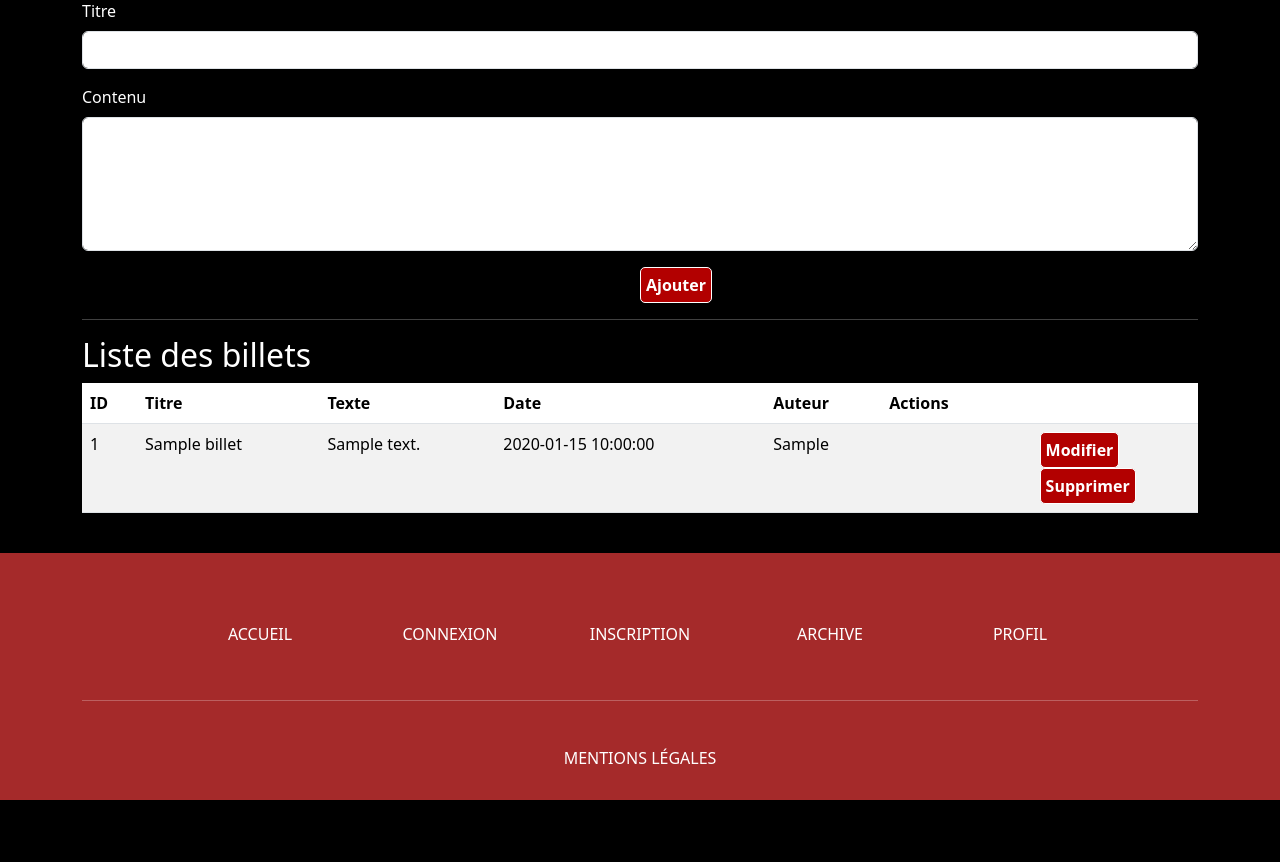
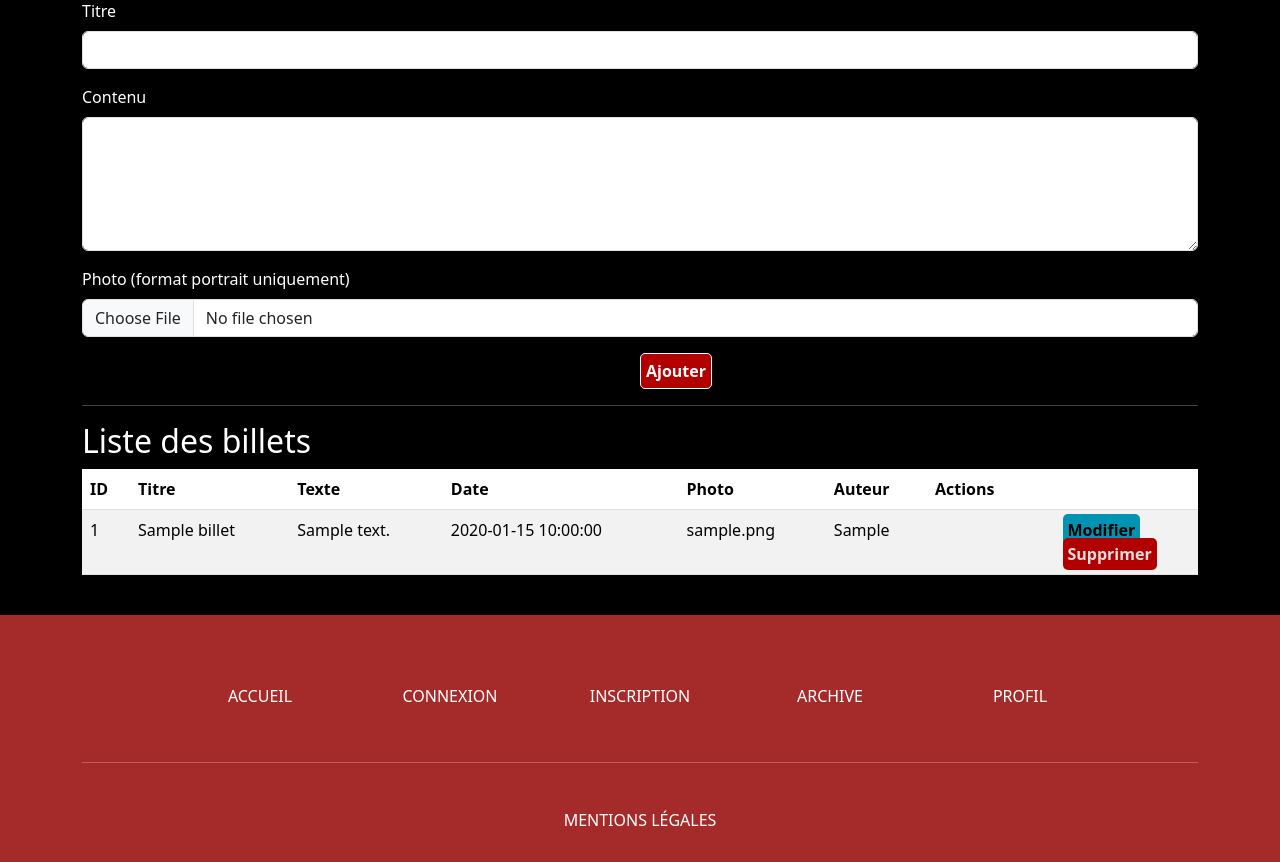
Before and after one commit to Andie4/Blog, a PHP site: page /Blog/gestion_billet.php in a window 1280 px wide. Shown: the part 207-1069 px from the top of the page. Before the commit the page ends 1007 px from the top, so only its background shows below. Run offline with PHP 8.4, Linux system fonts and the light colour scheme; tables that the repository leaves empty or names only in its code hold one stand-in row (values such as "Sample post").

Commit message:
correction de détails en html

```diff
--- a/gestion_billet.php
+++ b/gestion_billet.php
@@ -52,6 +52,8 @@ if (isset($_POST['action']) && $_POST['action'] === 'ajouter') {
     try {
         $titre = $_POST['titre'];
         $texte = $_POST['texte'];
+        $photo = $_POST['photo'];
+
 
         // limite du texte
         if (strlen($texte) > 255) {
@@ -60,8 +62,8 @@ if (isset($_POST['action']) && $_POST['action'] === 'ajouter') {
         }
 
         // AJOUT du billet dans la BDD
-        $requete = $db->prepare("INSERT INTO billet (titre, texte, date, auteur) VALUES (:titre, :texte, NOW(), :auteur)");
-        $requete->execute([':titre' => $titre, ':texte' => $texte, ':auteur' => 4
+        $requete = $db->prepare("INSERT INTO billet (titre, texte, photo, date, auteur) VALUES (:titre, :texte, :photo, NOW(), :auteur)");
+        $requete->execute([':titre' => $titre, ':texte' => $texte, ':photo' => $photo, ':auteur' => 4
         ]);
 
         header("Location: gestion_billet.php");
@@ -82,6 +84,7 @@ $billets = $db->query("SELECT * FROM billet")->fetchAll(PDO::FETCH_ASSOC);
     <meta name="viewport" content="width=device-width, initial-scale=1.0">
     <title>Gestion des Billets</title>
     <link href="https://cdn.jsdelivr.net/npm/bootstrap@5.3.3/dist/css/bootstrap.min.css" rel="stylesheet">
+    <link rel="stylesheet" href="style.css">
 </head>
 <body>
 <nav class="navbar navbar-expand-lg ">
@@ -128,6 +131,10 @@ $billets = $db->query("SELECT * FROM billet")->fetchAll(PDO::FETCH_ASSOC);
             <label for="texte" class="form-label">Contenu</label>
             <textarea name="texte" id="texte" class="form-control" rows="5" maxlength="255" required></textarea>
         </div>
+        <div class="mb-3">
+            <label class="form-label">Photo (format portrait uniquement)</label>
+            <input type="file" name="photo" id="photo" class="form-control">
+        </div>
         <button type="submit" class="btn btn-primary">Ajouter</button>
     </form>
 
@@ -142,6 +149,7 @@ $billets = $db->query("SELECT * FROM billet")->fetchAll(PDO::FETCH_ASSOC);
                 <th>Titre</th>
                 <th>Texte</th>
                 <th>Date</th>
+                <th>Photo</th>
                 <th>Auteur</th>
                 <th>Actions</th>
             </tr>
@@ -154,12 +162,13 @@ $billets = $db->query("SELECT * FROM billet")->fetchAll(PDO::FETCH_ASSOC);
                 <td>{$billet['titre']}</td>
                 <td>{$billet['texte']}</td>
                 <td>{$billet['date']}</td>
+                <td>{$billet['photo']}</td>
                 <td>{$billet['auteur']}</td>
                 <td>
                     <!-- Lien de modification -->
-                    <a href='#' class='btn btn-warning' data-bs-toggle='modal' data-bs-target='#modifierModal{$billet['id_nom']}'>Modifier</a>
+                    <a href='#' class='btnActionModifier' data-bs-toggle='modal' data-bs-target='#modifierModal{$billet['id_nom']}'>Modifier</a>
                     <!-- Lien de suppression -->
-                    <a href='gestion_billet.php?action=supprimer&id={$billet['id_nom']}' class='btn btn-danger'>Supprimer</a>
+                    <a href='gestion_billet.php?action=supprimer&id={$billet['id_nom']}' class='btnActionSupprimer'>Supprimer</a>
                 </td>
             </tr>";
 
--- a/style.css
+++ b/style.css
@@ -51,7 +51,7 @@ nav{
     color: #ffffff;
 }
 
-
+/* ---------------------Boutons--------------------- */
 .btn{
     background-color: rgb(178, 0, 0);
     color: white;
@@ -72,6 +72,47 @@ nav{
     text-decoration: none;
     font-weight: bold;
 }
+
+.btnActionModifier{
+    background-color: rgb(0, 148, 178);
+    border-radius: 5px;
+    margin-left: 50%;
+    padding: 5px;
+    text-decoration: none;
+    font-weight: bold;
+    color: black;
+}
+
+.btnActionModifier:hover{
+    background-color: rgb(255, 255, 255);
+    color: rgb(0, 0, 0);
+    border-radius: 5px;
+    margin-left: 50%;
+    padding: 5px;
+    text-decoration: none;
+    font-weight: bold;
+}
+
+.btnActionSupprimer{
+    background-color: rgb(178, 0, 0);
+    border-radius: 5px;
+    margin-left: 50%;
+    padding: 5px;
+    text-decoration: none;
+    font-weight: bold;
+    color: rgb(223, 223, 223);
+}
+
+.btnActionSupprimer:hover{
+    background-color: rgb(255, 255, 255);
+    color: rgb(178, 0, 0);
+    border-radius: 5px;
+    margin-left: 50%;
+    padding: 5px;
+    text-decoration: none;
+    font-weight: bold;
+}
+
 
 .titre{
     margin-top: 10vh;
```
Also changed, not shown: saisie_login.php (+12 -23 lines).
